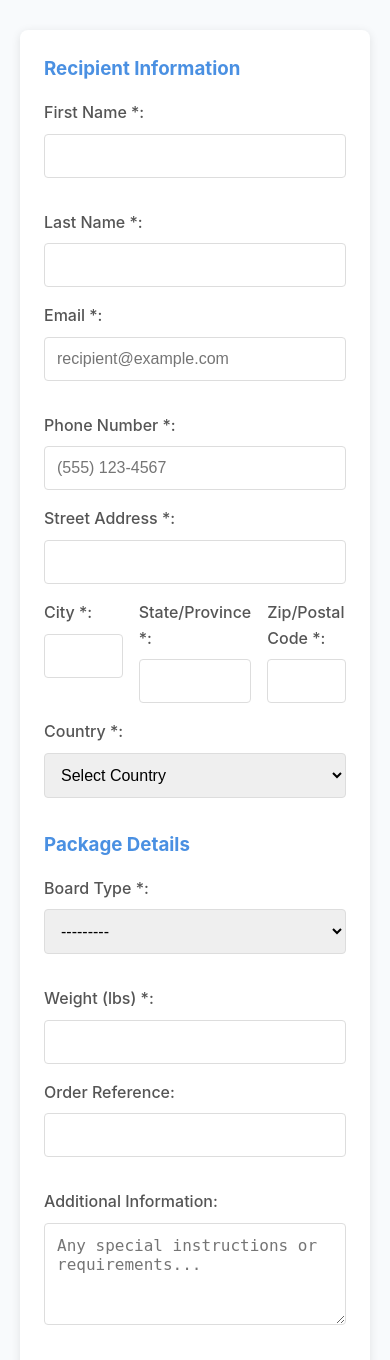
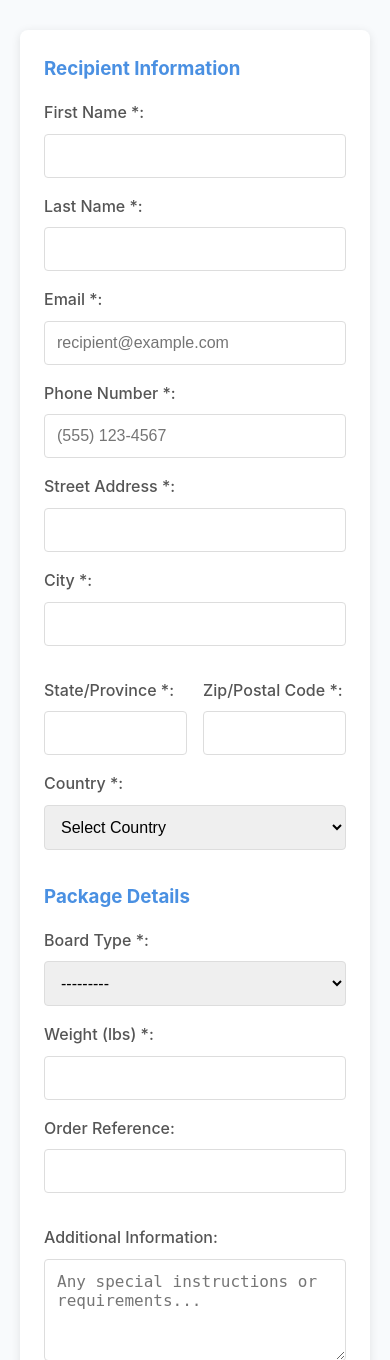
Before and after one commit to Martimlt/boardshipper, a Django app: page /book/ in a window 390 px wide. Shown: the part 269-1629 px from the top of the page. Run offline with Django 5.2, Linux system fonts and the light colour scheme; the visitor is signed in with stand-in values (Sample User, id 1).

Commit message:
Fixed spaces

```diff
--- a/static/css/styles.css
+++ b/static/css/styles.css
@@ -492,6 +492,22 @@ body {
 
     .form-row {
         grid-template-columns: 1fr;
+        gap: 0;
+    }
+
+    .form-row.city-state-zip-row {
+        display: flex;
+        flex-wrap: wrap;
+        gap: 1rem;
+    }
+
+    .form-row.city-state-zip-row .city-field {
+        width: 100%;
+    }
+
+    .form-row.city-state-zip-row .state-field,
+    .form-row.city-state-zip-row .zip-field {
+        width: calc(50% - 0.5rem);
     }
 
     .radio-group {
--- a/templates/book.html
+++ b/templates/book.html
@@ -80,22 +80,22 @@
                             <div class="error">{{ form.recipient_street.errors }}</div>
                         {% endif %}
                     </div>
-                    <div class="form-row">
-                        <div class="form-group">
+                    <div class="form-row city-state-zip-row">
+                        <div class="form-group city-field">
                             {{ form.recipient_city.label_tag }}
                             {{ form.recipient_city }}
                             {% if form.recipient_city.errors %}
                                 <div class="error">{{ form.recipient_city.errors }}</div>
                             {% endif %}
                         </div>
-                        <div class="form-group">
+                        <div class="form-group state-field">
                             {{ form.recipient_state.label_tag }}
                             {{ form.recipient_state }}
                             {% if form.recipient_state.errors %}
                                 <div class="error">{{ form.recipient_state.errors }}</div>
                             {% endif %}
                         </div>
-                        <div class="form-group">
+                        <div class="form-group zip-field">
                             {{ form.recipient_zip.label_tag }}
                             {{ form.recipient_zip }}
                             {% if form.recipient_zip.errors %}
```
